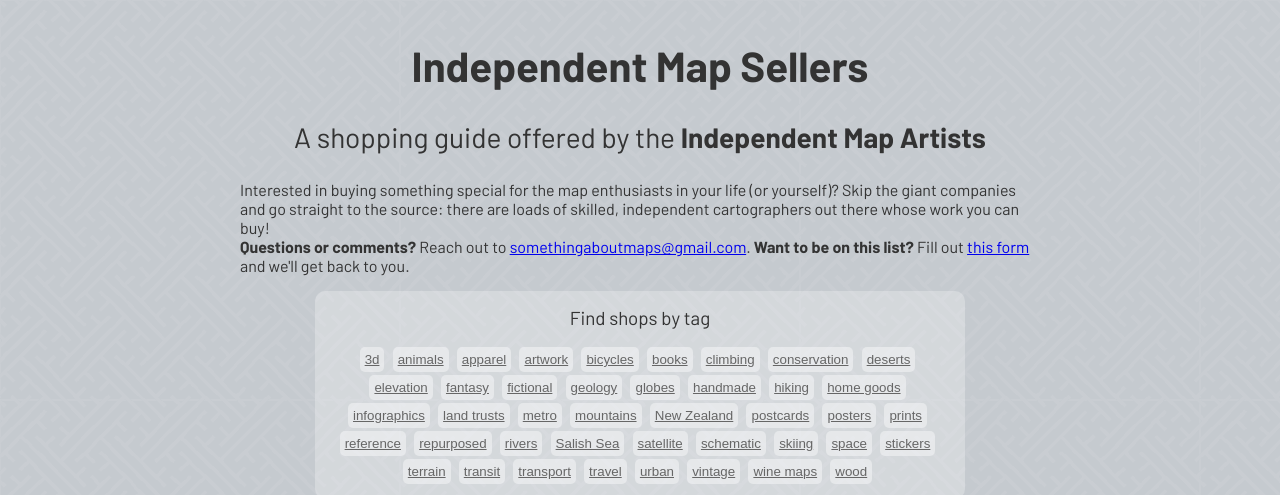
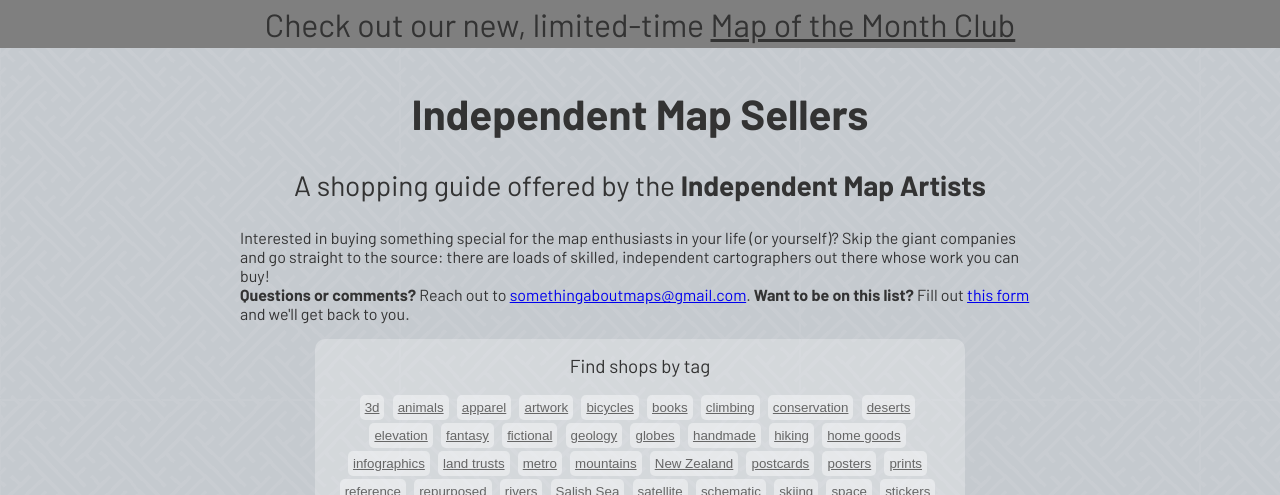
Before and after one commit to mapartists/mapartists.github.io, a Jekyll site: the page built from index.markdown, in a window 1280 px wide. Shown: the top 495 px of the page. Built offline with Jekyll 4.4.1, drawn with Linux system fonts in a browser that asks for light colours; grey boxes are pictures that could not be loaded.

Commit message:
add Map of the Month banner

```diff
--- a/_layouts/default.html
+++ b/_layouts/default.html
@@ -22,6 +22,9 @@
 </head>
 
 <body>
+    <div class="banner">
+        Check out our new, limited-time <a href="https://somethingaboutmaps.bigcartel.com/product/map-of-the-month-subscription" target="_blank">Map of the Month Club</a>
+    </div>
     <div class="site-wrapper">
         <h1>{{site.title}}</h1>
         <h2 class="subtitle">{{site.subtitle}}</h2>
--- a/assets/css/style.css
+++ b/assets/css/style.css
@@ -19,6 +19,18 @@ strong {
 
 .light {
     font-weight: 300;
+}
+
+div.banner {
+    background: #7f7f7f;
+    width: 100%;
+    text-align: CENTER;
+    font-size: 2em;
+    padding: 5px 0;
+}
+
+div.banner a {
+    color: #333;
 }
 
 div.site-wrapper {
@@ -294,6 +306,12 @@ button.tag-list-toggle {
     display: none;
 }
 
+@media (max-width: 600px) {
+    div.banner {
+        font-size: 1.2em;
+    }
+}
+
 @media (max-width: 500px) {
     button.tag-list-toggle {
         display: inline-block;
```
